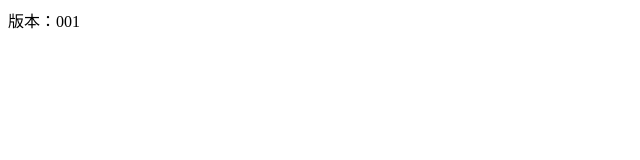
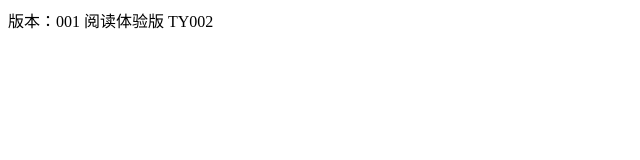
Before and after one commit to xinglin2077/qiandao, a plain HTML site: page index.html in a window 1280 px wide. Shown: the whole page, without its empty margins (0-640 px from the left). Drawn offline with Linux system fonts and the light colour scheme.

Commit message:
Update index.html

```diff
--- a/index.html
+++ b/index.html
@@ -5,5 +5,6 @@
   </head>
   <body>
   版本：001
+  阅读体验版 TY002
   </body>
 </html>
```
